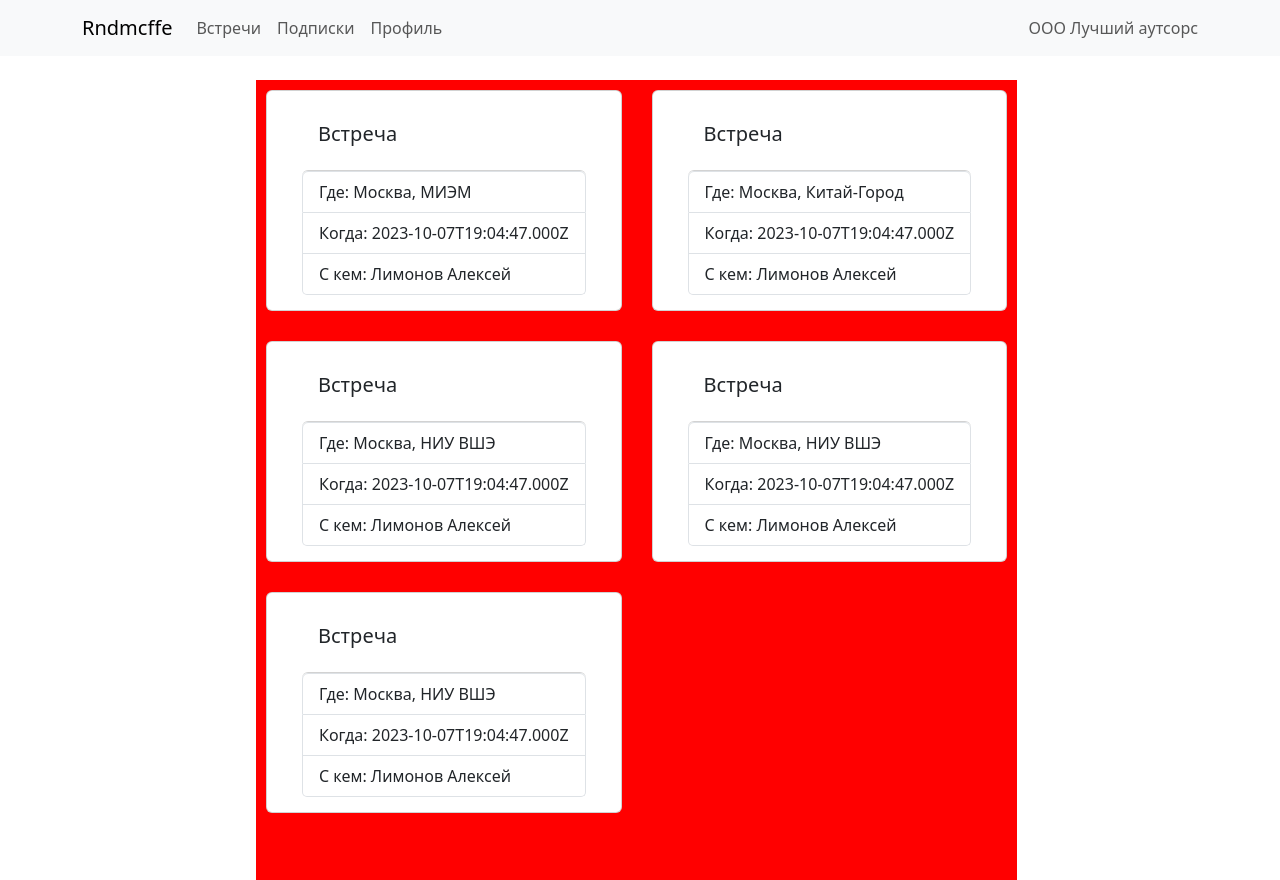
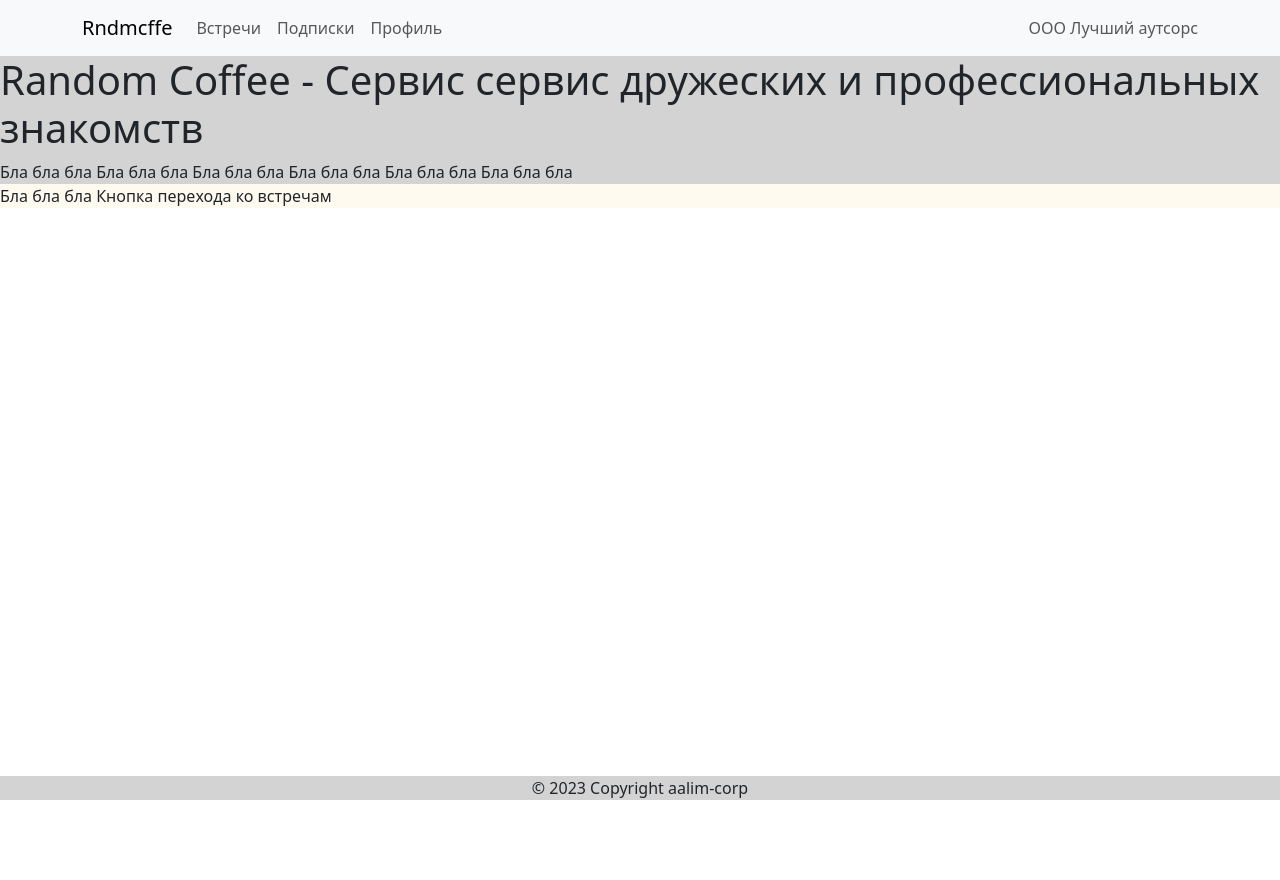
Before and after one commit to Olex1313/rndmcffe-front, a React (Create React App) app: page / in a window 1280 px wide. After the commit the page ends 800 px from the top, so only its background shows below. Built offline with nearby package versions, Linux system fonts and the light colour scheme.

Commit message:
Finished meetings and add main page

```diff
--- a/src/App.tsx
+++ b/src/App.tsx
@@ -3,11 +3,14 @@ import {Container, Nav, Navbar, NavbarText} from "react-bootstrap";
 import {Profile} from "./Profile";
 import {Subscriptions} from "./Subscriptions";
 import {Meetings} from "./Meetings";
+import {MainPage} from "./MainPage";
 
-type PageState = "profile" | "subscriptions" | "meetings"
+type PageState = "profile" | "subscriptions" | "meetings" | "main-page"
 
 function renderState(state: PageState) {
     switch (state) {
+        case "main-page":
+            return <MainPage/>
         case "profile":
             return <Profile/>;
         case "subscriptions":
@@ -18,13 +21,13 @@ function renderState(state: PageState) {
 }
 
 function App() {
-    const [page, setPage] = useState<PageState>("meetings")
+    const [page, setPage] = useState<PageState>("main-page")
 
     return (
-        <div style={{height: "100%"}}>
+        <div style={{height: "100%", paddingBottom: "60px"}}>
             <Navbar className="bg-body-tertiary">
                 <Container>
-                    <Navbar.Brand href="#home">Rndmcffe</Navbar.Brand>
+                    <Navbar.Brand href="#home" onClick={() => setPage("main-page")}>Rndmcffe</Navbar.Brand>
                     <Navbar.Toggle/>
                     <Nav>
                         <Nav.Link onClick={() => setPage("meetings")}>Встречи</Nav.Link>
@@ -38,8 +41,9 @@ function App() {
                     </Navbar.Collapse>
                 </Container>
             </Navbar>
-            <div className="PageContainer">
-                {renderState(page)}
+            {renderState(page)}
+            <div className="PageFooter">
+                © {new Date().getFullYear()} Copyright aalim-corp
             </div>
         </div>
     );
--- /dev/null
+++ b/src/MainPage.tsx
@@ -0,0 +1,22 @@
+import React from "react";
+
+export const MainPage = () => {
+    return (
+        <div>
+            <div className="MainPageIntro">
+                <h1>Random Coffee - Сервис сервис дружеских и профессиональных знакомств</h1>
+                Бла бла бла
+                Бла бла бла
+                Бла бла бла
+                Бла бла бла
+                Бла бла бла
+                Бла бла бла
+            </div>
+            <div className="MainPageToMeetings">
+                Бла бла бла
+                Кнопка перехода ко встречам
+            </div>
+        </div>
+
+    )
+}
--- a/src/Meetings.tsx
+++ b/src/Meetings.tsx
@@ -1,6 +1,6 @@
 import React from "react";
 import "./style.css";
-import {Card, Col, Container, ListGroup, Row} from "react-bootstrap";
+import {Card, Carousel, ListGroup} from "react-bootstrap";
 
 interface Meeting {
     date: Date;
@@ -29,21 +29,23 @@ const meetings: Meeting[] = [
         place: "Москва, НИУ ВШЭ",
         person: "Лимонов Алексей"
     },
-    {
-        date: new Date(),
-        place: "Москва, НИУ ВШЭ",
-        person: "Лимонов Алексей"
-    }
 ]
 
 const MeetingComponent = (meeting: Meeting) => {
     return <Card className="MeetingCard">
-        <Card.Body>
-            <Card.Title>Встреча</Card.Title>
+        <Card.Body className="MeetingPhotoCardBody">
+            <Carousel interval={null} className="MeetingPhotoCarousel">
+                <Carousel.Item>
+                    <img src="me-img.jpeg"/>
+                </Carousel.Item>
+                <Carousel.Item>
+                    <img src="me-neg-img.jpeg"/>
+                </Carousel.Item>
+            </Carousel>
         </Card.Body>
         <ListGroup>
             <ListGroup.Item>Где: {meeting.place}</ListGroup.Item>
-            <ListGroup.Item>Когда: {meeting.date.toISOString()}</ListGroup.Item>
+            <ListGroup.Item>Когда: {meeting.date.toDateString()}</ListGroup.Item>
             <ListGroup.Item>С кем: {meeting.person}</ListGroup.Item>
         </ListGroup>
     </Card>
--- a/src/style.css
+++ b/src/style.css
@@ -1,3 +1,19 @@
+.MainPageIntro {
+    background-color: lightgray;
+}
+
+.MainPageToMeetings {
+    background-color: floralwhite;
+}
+
+.MeetingCard {
+    padding: 15px 35px;
+    max-width: 400px;
+    border-radius: 25px;
+    align-content: space-between;
+    align-items: center;
+}
+
 .MeetingsBlock {
     border-radius: 30px;
     background-color: cadetblue;
@@ -6,25 +22,32 @@
 .MeetingsCardContainer {
     flex: 90%;
     gap: 30px;
-    margin: 10px;
+    padding: 25px;
+    margin: 25px;
     display: grid;
-    justify-items: center;
     justify-content: space-around;
+    border-radius: 25px;
+    background-color: lightgray;
     grid-template-columns: repeat(2, 1fr);
 }
 
-
-.MeetingCard {
-    padding: 15px 35px;
-    color: cadetblue;
-    background-color: lightblue;
+.MeetingPhotoCardBody {
+    align-content: space-evenly;
 }
 
-.PageContainer {
-    background-color: red;
-    margin: 0 20%;
-    height: 100%;
-    position: absolute;
-    top: 10%;
-    bottom: 50%;
+.MeetingPhotoCarousel {
+    align-content: space-evenly;
+    height: 192px;
+    width: 192px;
 }
+
+.PageFooter {
+    position:fixed;
+    left:0;
+    bottom:0;
+    right:0;
+    align-items: center;
+    background-color: lightgray;
+    text-align: center;
+    vertical-align: middle;
+}
```
